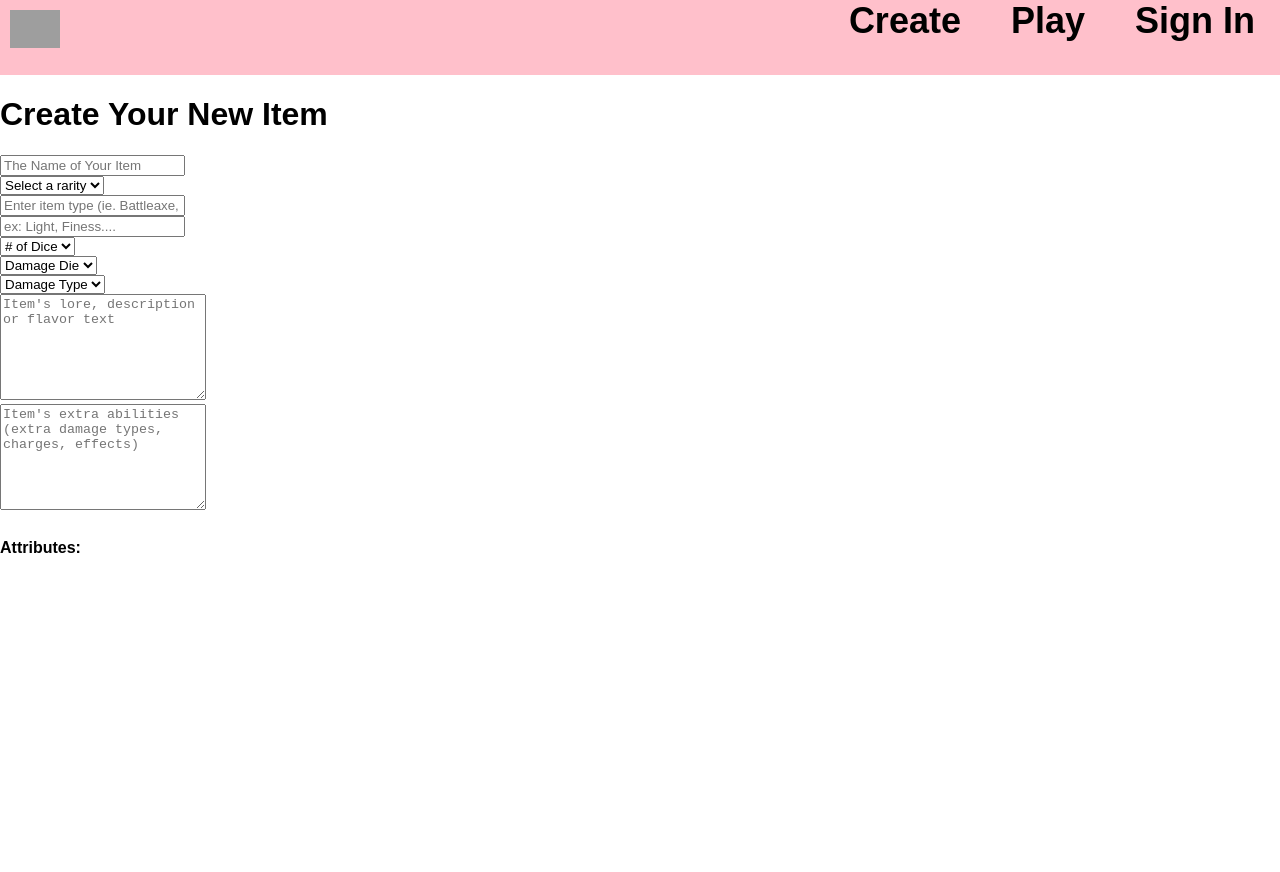
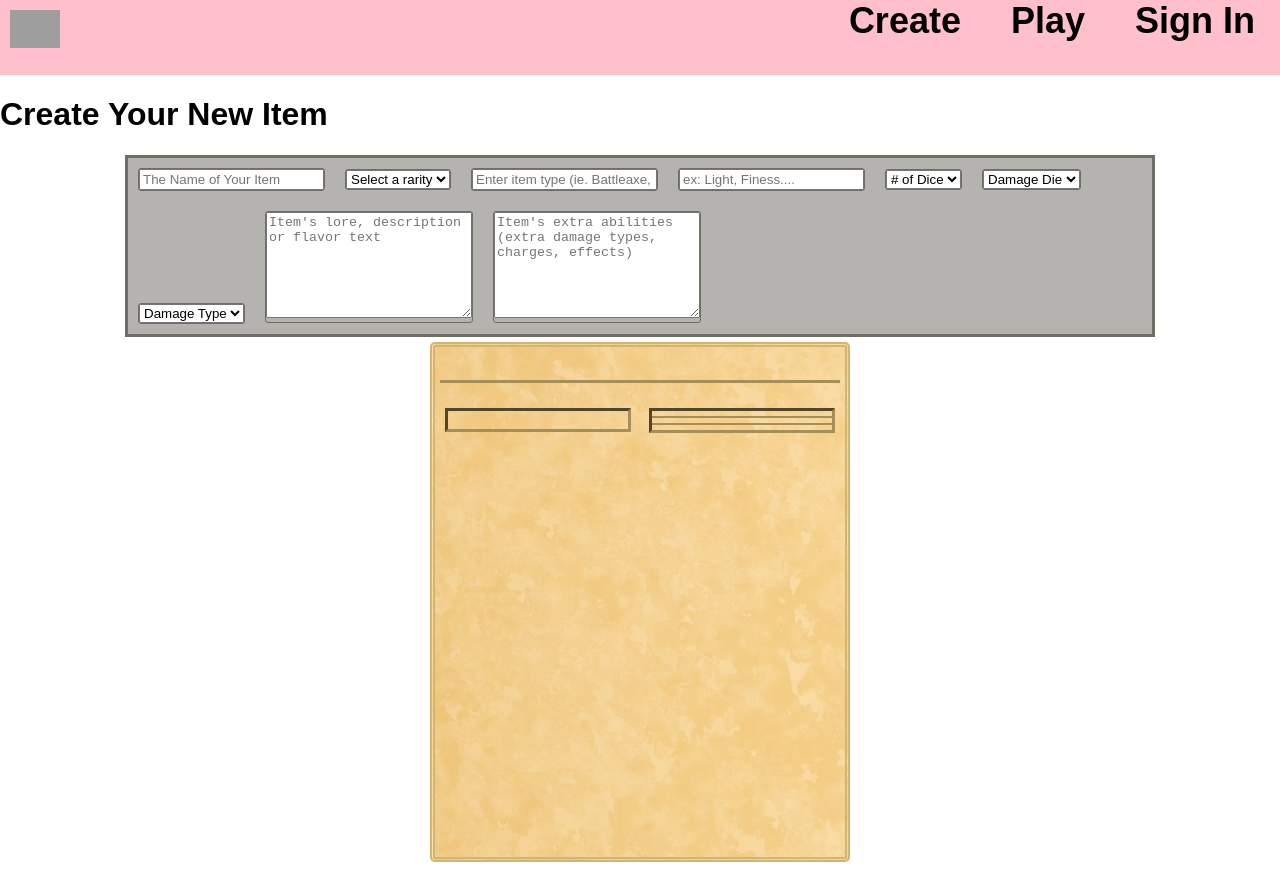
Before and after one commit to mhudgins22/behold, a React app: page /Create/Items/NewItem in a window 1280 px wide. Before the commit the page ends 800 px from the top, so only its background shows below. Built offline with nearby package versions, Linux system fonts and the light colour scheme; grey boxes are pictures that could not be loaded.

Commit message:
Added styling to NewItem and Card

```diff
--- a/src/components/Card/Card.css
+++ b/src/components/Card/Card.css
@@ -0,0 +1,61 @@
+.Card {
+	margin: auto;
+	margin-bottom: 10px;
+	width: 400px;
+	height: 500px;
+	border: 5px double #d1b673;
+	border-radius: 5px;
+	padding: 5px;
+	background-image: url("../../assets/images/old-paper.jpg");
+	background-size: cover;
+}
+
+.Header {
+	color: #aa2020;
+	font-style: bold;
+	font-size: 24px;
+	line-height: .1;
+	border-bottom: 3px solid #a58f59;
+}
+
+.Subheader {
+	display: inline;
+	font-style: italic;
+	color: #494848;
+	font-size: 12px;
+	line-height: normal;
+}
+
+.ItemImage {
+	width: 45%;
+	border: 3px inset #a58f59;
+	margin: 25px 5px;
+	float: left;
+}
+
+.Stats {
+	width: 45%;
+	border: 3px inset #a58f59;
+	margin: 25px 5px;
+	float: right;
+}
+
+.FlavorText {
+	font-style: italic;
+	font-size: 12;
+}
+
+.Damage h4,p {
+	display: inline;
+}
+
+.XDivider {
+	width: 100%;
+	height: 2px;
+	background-color: #a58f59;
+	margin: 5px 0px;
+}
+
+.YDivider {
+
+}
--- a/src/components/Card/Card.js
+++ b/src/components/Card/Card.js
@@ -1,22 +1,38 @@
 import React from "react";
+
+import classes from "./Card.css";
 
 const card = props => {
 	let card = null;
 
 	if (props.cardType === "item") {
 		card = (
-			<div>
-				<div>
+			<div className = {classes.Card}>
+				<div className = {classes.Header}>
 					<h3>{props.itemName}</h3>
-					<div>
-						<h5>{props.itemRarity} {props.itemType} {props.itemProperties ? "- " + props.itemProperties : null}</h5>
+					<div className = {classes.Subheader}>
+						<p>{props.itemRarity} {props.itemType} {props.itemProperties ? "- " + props.itemProperties : null}</p>
 					</div>
 				</div>
-				<div>
-					<h6>{props.numberOfDamageDice}{props.damageDie} {props.damageType}</h6>
-					<p>{props.itemFlavorText}</p>
-					<h4>Attributes:</h4>
-					<p>{props.itemAttributes}</p>
+				<div className = {classes.ItemImage}>
+					<img src = "" alt = "" />
+				</div>
+				<div className = {classes.Stats}>
+					<div className = {classes.FlavorText}>
+						<p>{props.itemFlavorText}</p>
+					</div>
+					<div className = {classes.XDivider}>
+					</div>
+					<div className = {classes.Damage}>
+						{props.damageDie || props.damageType|| props.numberOfDamageDice ? <h4>Damage: </h4> : null}
+						<p>{props.numberOfDamageDice}{props.damageDie} {props.damageType}</p>
+					</div>
+					<div className = {classes.XDivider}>
+					</div>
+					<div className = {classes.Attribute}>
+						{props.itemAttributes ? <h4>Attributes:</h4> : null}
+						<p>{props.itemAttributes}</p>
+					</div>
 				</div>
 			</div>
 		)
--- a/src/components/UI/Input/Input.css
+++ b/src/components/UI/Input/Input.css
@@ -1,3 +1,10 @@
+.Input {
+	display: inline-block;
+	margin: 10px;
+	border: 1px solid #706d66;
+	border-radius: 3px;
+}
+
 .Textarea {
 	width: 200px;
 	height: 100px;
--- a/src/components/UI/Input/Input.js
+++ b/src/components/UI/Input/Input.js
@@ -49,7 +49,7 @@ const input = props => {
 	}
 
 	return(
-		<div>
+		<div className = {classes.Input}>
 			{inputElement}
 		</div>
 	)
--- /dev/null
+++ b/src/containers/NewItem/NewItem.css
@@ -0,0 +1,7 @@
+.Form {
+	margin: auto;
+	margin-bottom: 5px;
+	width: 80%;
+	border: 3px solid #706d66;
+	background-color: #b5b3af;
+}
--- a/src/containers/NewItem/NewItem.js
+++ b/src/containers/NewItem/NewItem.js
@@ -2,6 +2,8 @@ import React, {Component} from "react";
 
 import Input from "../../components/UI/Input/Input";
 import Card from "../../components/Card/Card";
+
+import classes from "./NewItem.css";
 
 class NewItem extends Component {
 
@@ -311,6 +313,7 @@ class NewItem extends Component {
 			return (
 				<Input
 					key = {element.id}
+					className = {classes.Input}
 					elementType = {element.config.elementType}
 					elementConfig = {element.config.elementConfig}
 					options = {element.config.options}
@@ -326,7 +329,7 @@ class NewItem extends Component {
 		return(
 			<div>
 				<h1>Create Your New Item </h1>
-				<form>
+				<form className = {classes.Form}>
 					{form}
 				</form>
 				<Card
```
Also changed, not shown: src/assets/images/old-paper.jpg (added).
